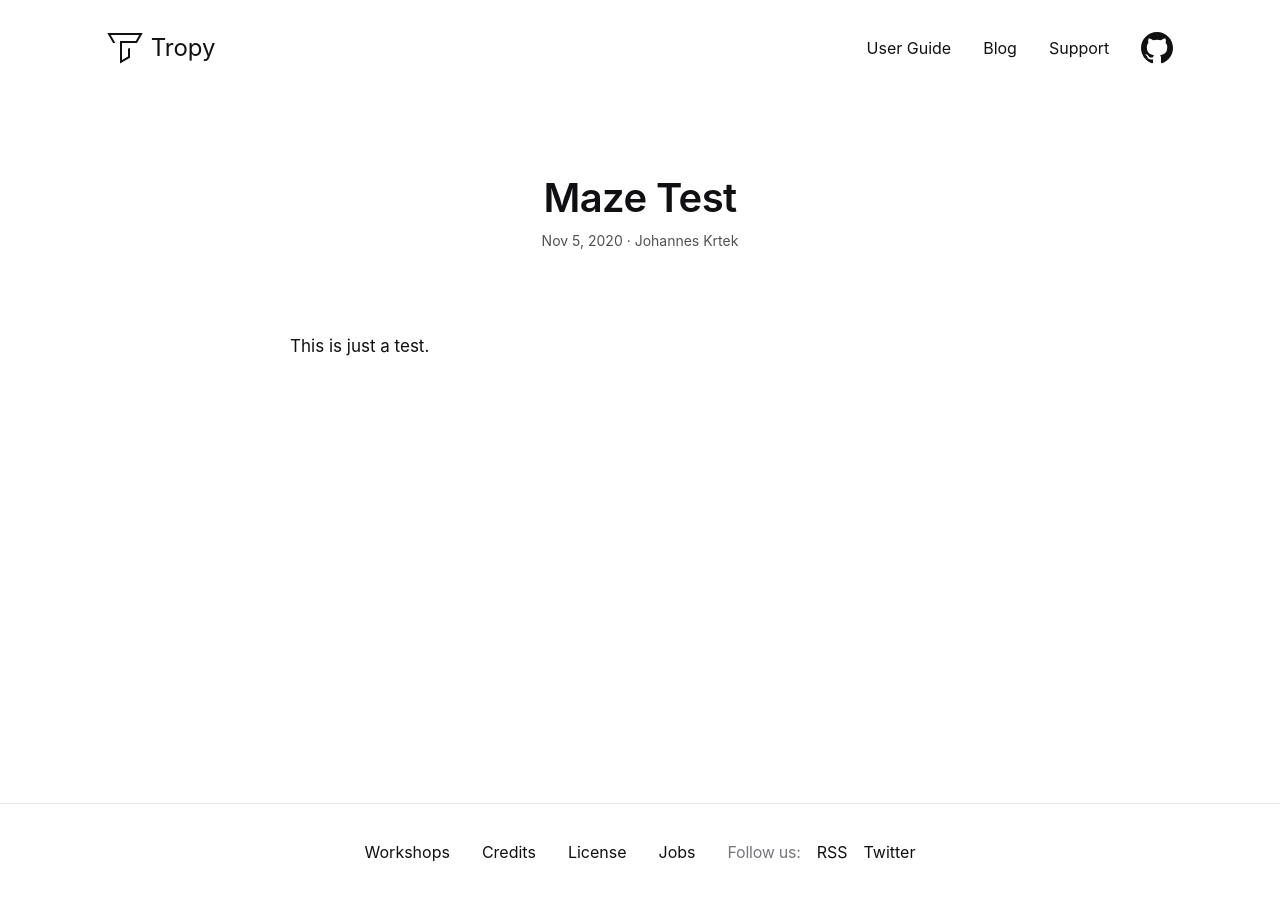
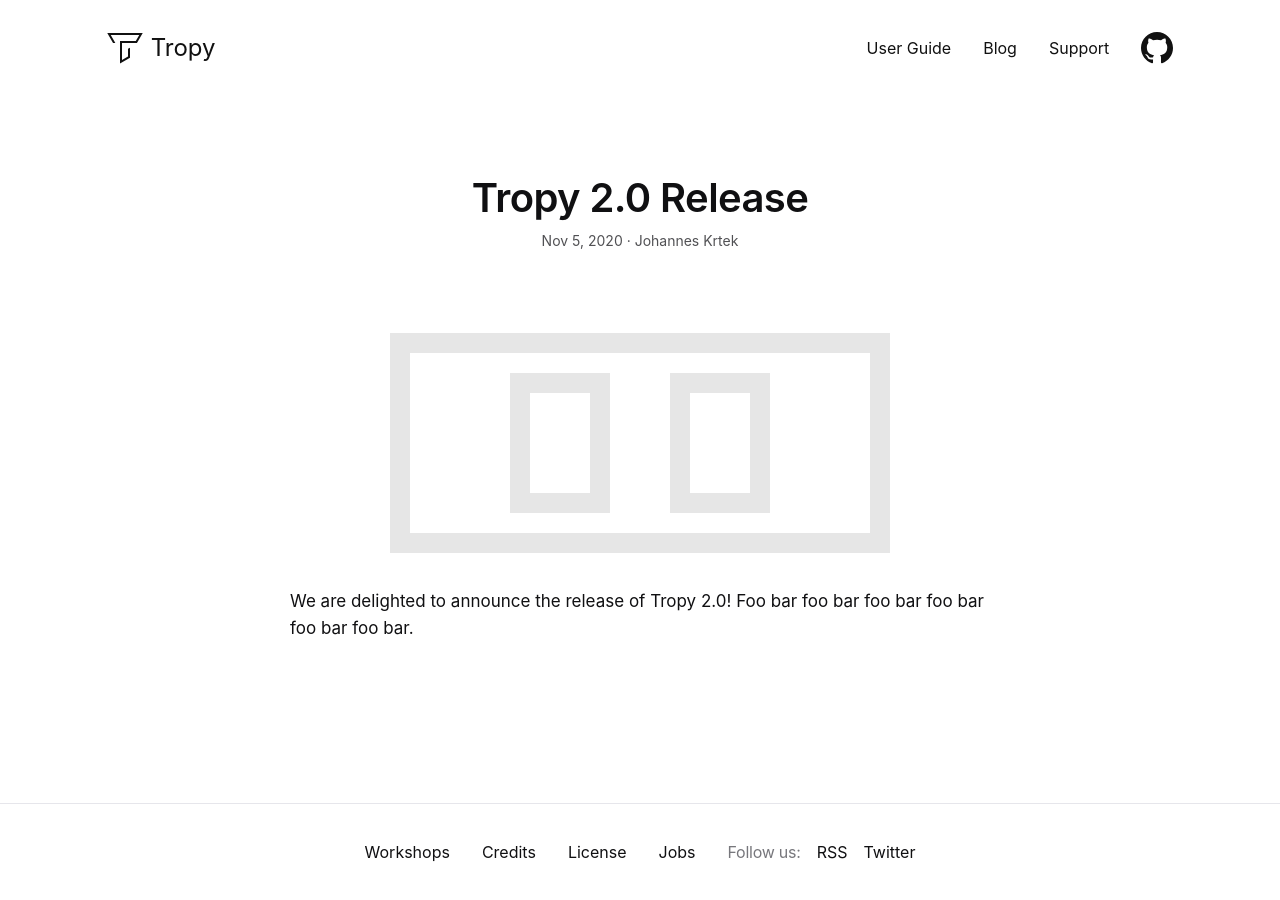
Before and after one commit to tropy/tropy.github.io, a Jekyll site: the page built from _posts/2020-11-05-maze-test.md, in a window 1280 px wide. Built offline with Jekyll 4.4.1, drawn with Linux system fonts in a browser that asks for light colours.

Commit message:
Set default twitter image via front matter defaults. Add page visual.

```diff
--- a/_config.yml
+++ b/_config.yml
@@ -45,6 +45,13 @@
 google_site_verification: f4Qn7nonE_x2wrByaZVZfPeuP5iVt-W67eiIGE-KOWI
 lang: en_US
 
+# Set default twitter image via front matter defaults
+defaults:
+  - scope:
+      path: ""
+    values:
+      image: /assets/images/twitter-icon-1.1.png
+
 collections:
   posts:
     permalink: /blog/:slug
--- a/_layouts/default.html
+++ b/_layouts/default.html
@@ -8,7 +8,6 @@
     <meta charset="utf-8">
     <meta name="viewport" content="width=device-width, initial-scale=1">
     {%- seo -%}
-    <meta name="twitter:image" content="https://tropy.org/twitter-icon-1.1.png">
     {%- feed_meta -%}
     <link rel="stylesheet" href="/assets/stylesheets/main.css">
     {%- if layout.loading-js -%}
--- a/_layouts/post.html
+++ b/_layouts/post.html
@@ -16,6 +16,9 @@
         {%- endif -%}</p>
     </header>
     <div class="post-content e-content" itemprop="articleBody">
+      {%- if page.visual -%}
+        <p><img src="{{ page.visual }}" class="visual"></p>
+      {%- endif -%}
       {{ content }}
     </div>
   </div>
--- a/_posts/2020-11-05-maze-test.md
+++ b/_posts/2020-11-05-maze-test.md
@@ -1,9 +1,10 @@
 ---
 layout: post
-title: "Maze Test"
+title: "Tropy 2.0 Release"
 date: "2020-11-05 13:22:00"
 author: "Johannes Krtek"
+visual: /assets/images/blog/post-image.svg
 categories:
 ---
 
-This is just a test.
+We are delighted to announce the release of Tropy 2.0! Foo bar foo bar foo bar foo bar foo bar foo bar.
--- a/assets/stylesheets/blog/_post.scss
+++ b/assets/stylesheets/blog/_post.scss
@@ -145,6 +145,15 @@
           }
       }
     }
+
+    &.visual {
+      position: static;
+      max-width: 100%;
+      left: initial;
+      transform: none;
+      margin-left: auto;
+      margin-right: auto;
+    }
   }
 
   figcaption {
```
Also changed, not shown: assets/images/blog/maze-test.png (deleted), assets/images/blog/post-image.svg (added).
